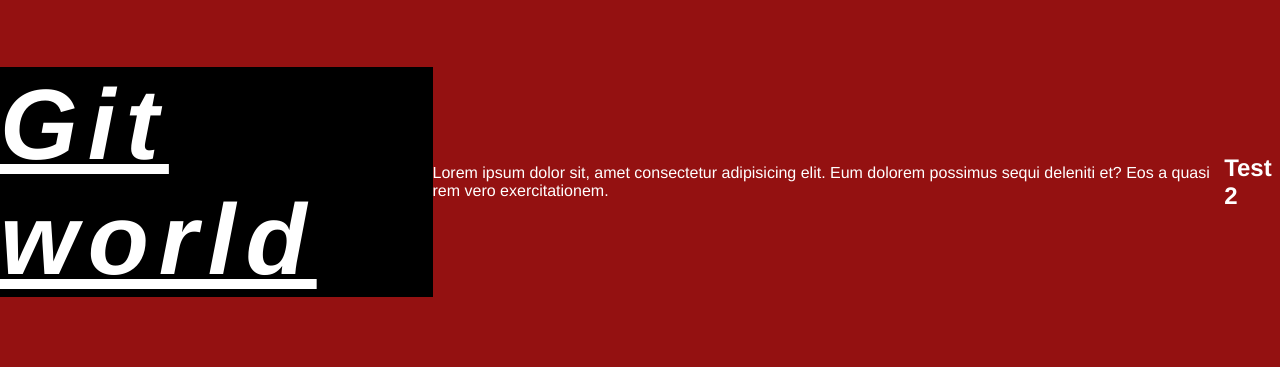
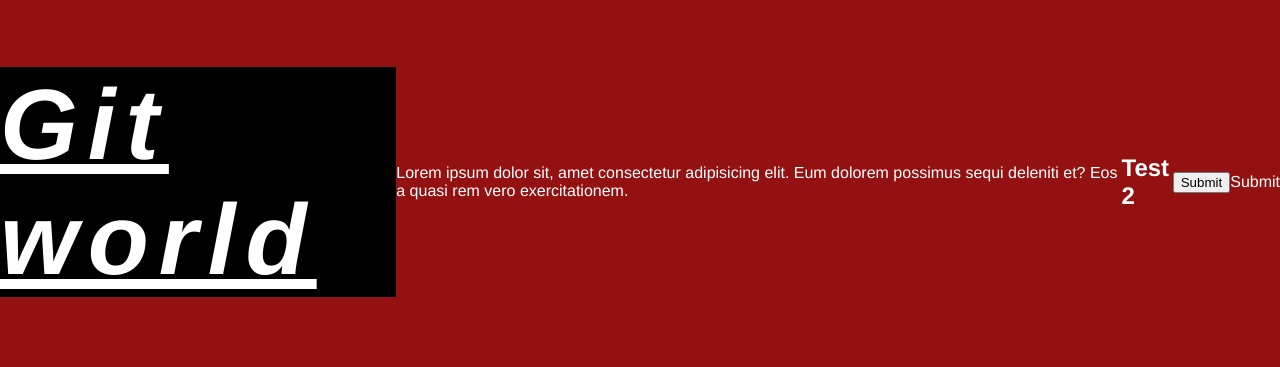
Before and after one commit to KuzanZak/Project1, a plain HTML site: page index.html in a window 1280 px wide. Drawn offline with Linux system fonts and the light colour scheme.

Commit message:
submit button

```diff
--- a/index.html
+++ b/index.html
@@ -33,5 +33,6 @@
         Lorem ipsum dolor sit, amet consectetur adipisicing elit. Eum dolorem possimus sequi deleniti et? Eos a quasi rem vero exercitationem.
     </p>
     <h2>Test 2</h2>
+    <input type="submit">Submit
 </body>
 </html>
```
